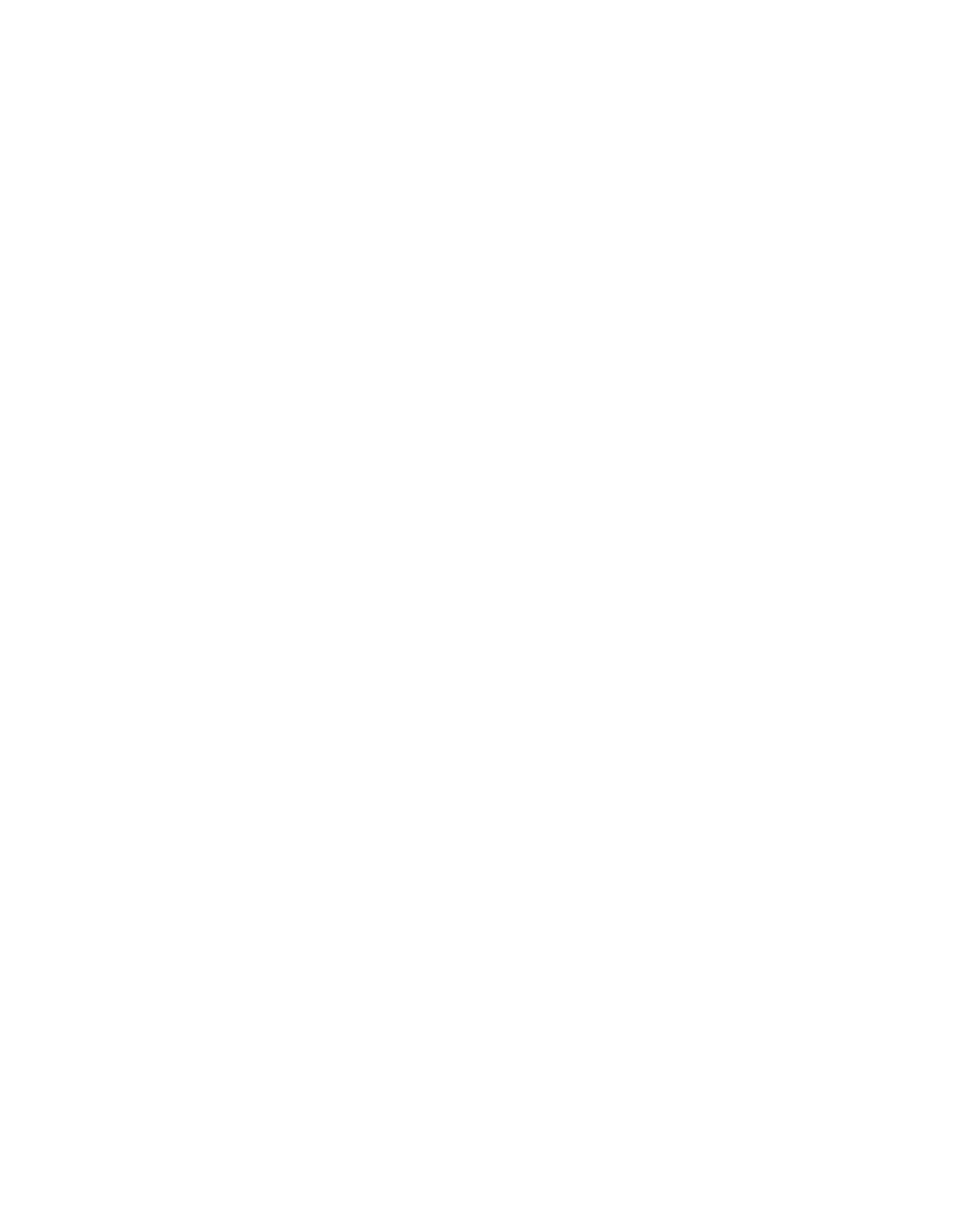
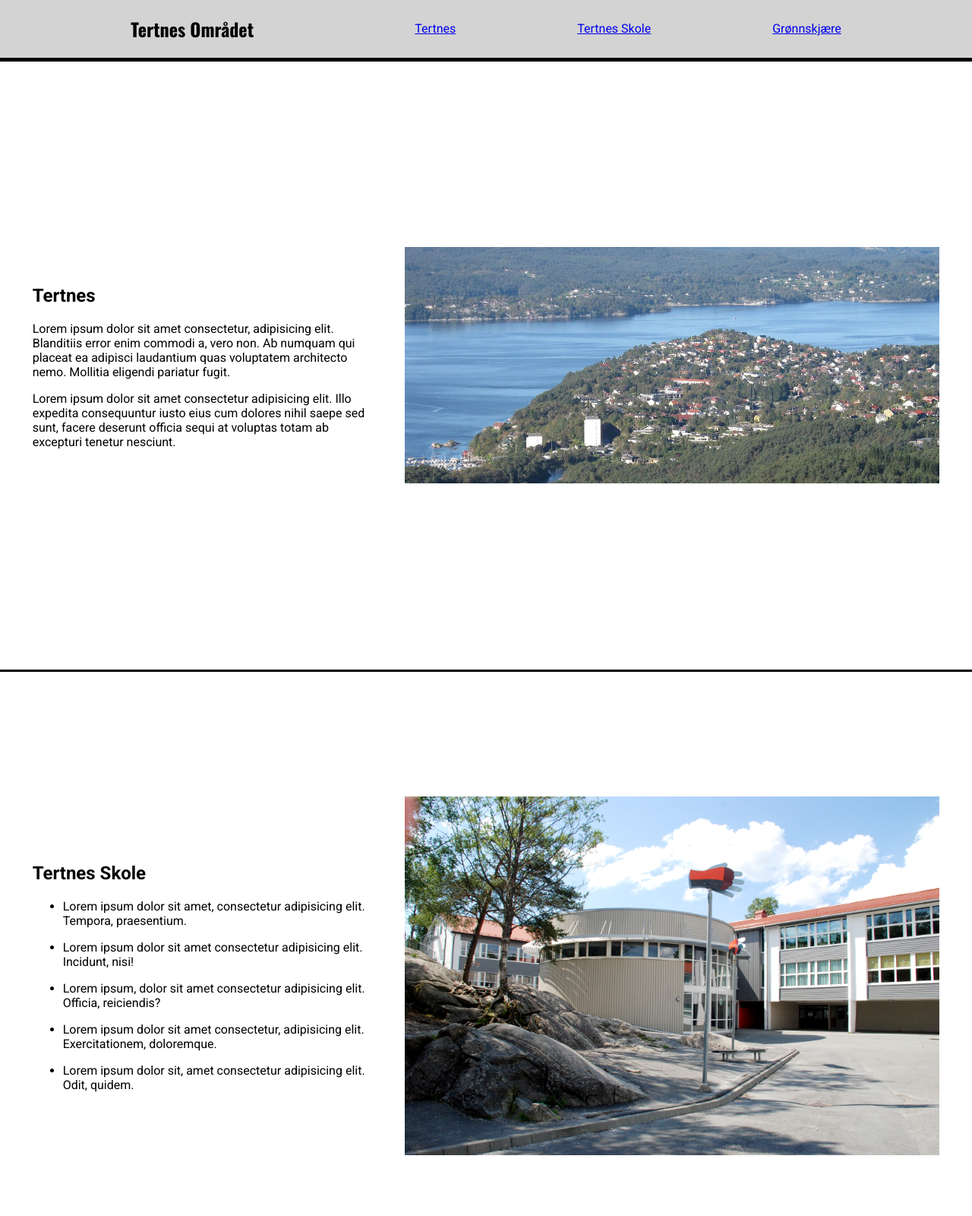
Before and after one commit to Martin-koder1/Kurs-Oppgave-5, a website: page index.html in a window 1280 px wide. Shown: the top 1600 px of the page at 76% size. Before the commit the page ends 800 px from the top, so only its background shows below. Drawn offline with nearby package versions, Linux system fonts and the light colour scheme.

Commit message:
Set up template

```diff
--- a/index.html
+++ b/index.html
@@ -1,15 +1,72 @@
 <!DOCTYPE html>
-<html lang="en">
+<html lang="nb">
   <head>
     <title>Home</title>
     <meta charset="UTF-8" />
     <meta name="viewport" content="width=device-width" />
     <link rel="stylesheet" href="style.css" />
+    <!--Fonts-->
+    <link rel="preconnect" href="https://fonts.googleapis.com">
+    <link rel="preconnect" href="https://fonts.gstatic.com" crossorigin>
+    <link href="https://fonts.googleapis.com/css2?family=Poppins:ital,wght@0,400;0,800;1,400;1,800&family=Roboto:ital,wght@0,100;0,300;0,400;0,500;0,700;0,900;1,100;1,300;1,400;1,500;1,700;1,900&display=swap" rel="stylesheet">
+    <link rel="preconnect" href="https://fonts.googleapis.com">
+   <link rel="preconnect" href="https://fonts.gstatic.com" crossorigin>
+    <link href="https://fonts.googleapis.com/css2?family=Oswald:wght@200..700&family=Poppins:ital,wght@0,800;1,800&family=Roboto:ital,wght@0,100;0,300;0,400;0,500;0,700;0,900;1,100;1,300;1,400;1,500;1,700;1,900&display=swap" rel="stylesheet">
     <script type="module" src="script.js"></script>
   </head>
+
   <body>
-    <header></header>
+    <header>
+      <nav>
+        <div class="HeaderDirection">
+          <h1>Tertnes Området</h1>
+          <ul class="LinkList">
+            <a href="#Tertnes"><li>Tertnes</li></a>
+            <a href="#Skole"><li>Tertnes Skole</li></a>
+            <a href="#Grønn"><li>Grønnskjære</li></a>
+          </ul>
+        </div>
+      </nav>
+    </header>
     <main>
+      <section id="Tertnes" class="TertnesSection">
+        <div class="TertnesText">
+          <h2>Tertnes</h2>
+          <p>Lorem ipsum dolor sit amet consectetur, adipisicing elit. Blanditiis error enim commodi a, vero non. Ab numquam qui placeat ea adipisci laudantium quas voluptatem architecto nemo. Mollitia eligendi pariatur fugit.</p>
+          <p>Lorem ipsum dolor sit amet consectetur adipisicing elit. Illo expedita consequuntur iusto eius cum dolores nihil saepe sed sunt, facere deserunt officia sequi at voluptas totam ab excepturi tenetur nesciunt.</p>
+        </div>
+        <img class="TertnesImage" src="/Images/Tertnes.jpg" alt="">
+      </section>
+
+      <section id="Skole" class="SkoleSection">
+        <div class="SkoleText">
+        <h2>Tertnes Skole</h2>
+        <ul>
+          <li>Lorem ipsum dolor sit amet, consectetur adipisicing elit. Tempora, praesentium.</li>
+          <p></p>
+          <li>Lorem ipsum dolor sit amet consectetur adipisicing elit. Incidunt, nisi!</li>
+          <p></p>
+          <li>Lorem ipsum, dolor sit amet consectetur adipisicing elit. Officia, reiciendis?</li>
+          <p></p>
+          <li>Lorem ipsum dolor sit amet consectetur, adipisicing elit. Exercitationem, doloremque.</li>
+          <p></p>
+          <li>Lorem ipsum dolor sit, amet consectetur adipisicing elit. Odit, quidem.</li>
+        </ul>
+        </div>
+        <img class="SkoleImage" src="/Images/Tertnes Skole.jpg" alt="">
+      </section>
+      <section id="Grønn" class="GrønnSection">
+        <h2></h2>
+        <div>
+          <p></p>
+          <p></p>
+        </div>
+        <div>
+          <p></p>
+          <p></p>
+        </div>
+        <img src="" alt="">
+      </section>
     </main>
     <footer>
     </footer>
--- a/style.css
+++ b/style.css
@@ -0,0 +1,68 @@
+body {
+    margin: 0;
+    font-family: "Roboto", sans-serif;
+}
+
+h1 {
+    font-family: "Oswald", sans-serif;
+}
+
+header {
+    border-bottom: solid 5px black;
+    position: sticky;
+    top: 0;
+    background-color: lightgray;
+}
+
+.HeaderDirection {
+    display: flex;
+    justify-content: space-evenly;
+}
+
+.LinkList {
+    list-style-type: none;
+    display: flex;
+    gap: 10em;
+    align-items: center;
+}
+
+section {
+    height: 100vh;
+}
+
+.TertnesSection {
+    display: flex;
+    align-items: center;
+    justify-content: space-evenly;
+    border-bottom: solid 3px black;
+}
+
+.TertnesImage {
+    width: 55%;
+}
+
+.TertnesText {
+    width: 35%;
+}
+
+.SkoleSection {
+    display: flex;
+    align-items: center;
+    justify-content: space-evenly;
+    border-bottom: solid 3px black;
+}
+
+.SkoleText {
+    width: 35%;
+}
+
+.SkoleImage {
+    width: 55%;
+}
+
+.GrønnSection {
+    display: flex;
+    align-items: center;
+    justify-content: space-evenly;
+    border-bottom: solid 3px black;
+}
```
Also changed, not shown: Images/Tertnes Skole.jpg (added), Images/Tertnes.jpg (added), 1 other file.
